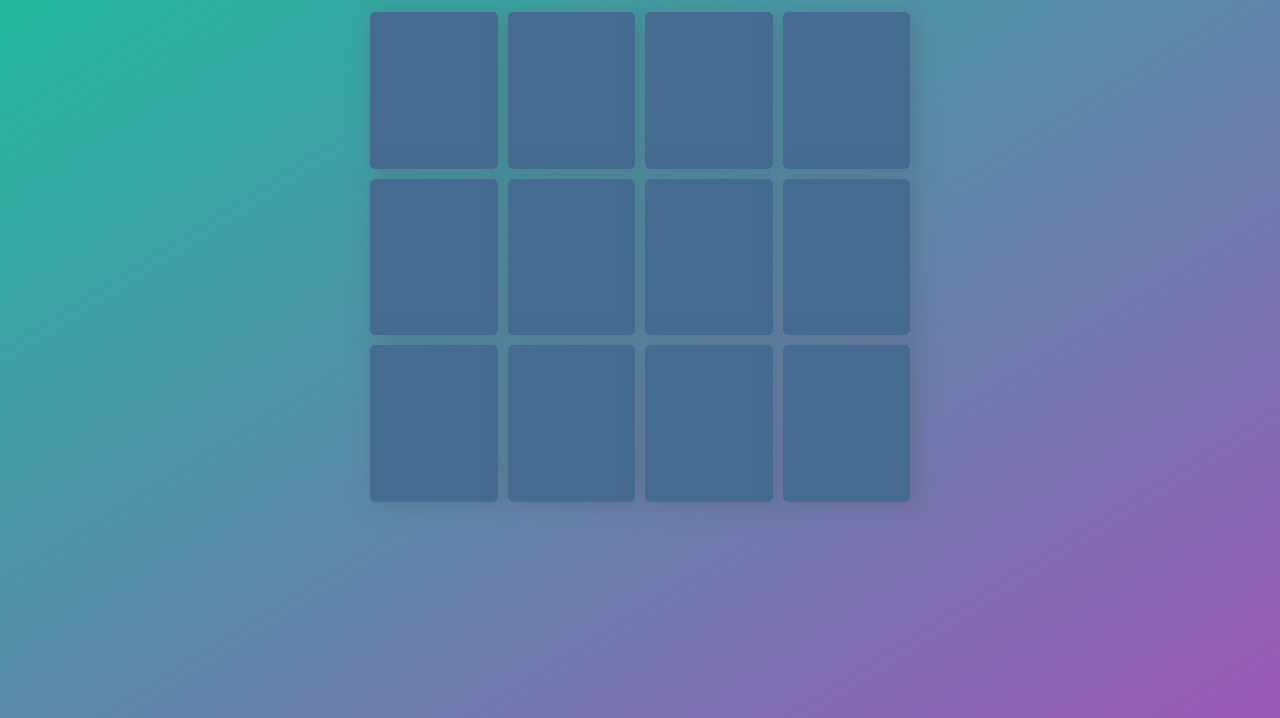
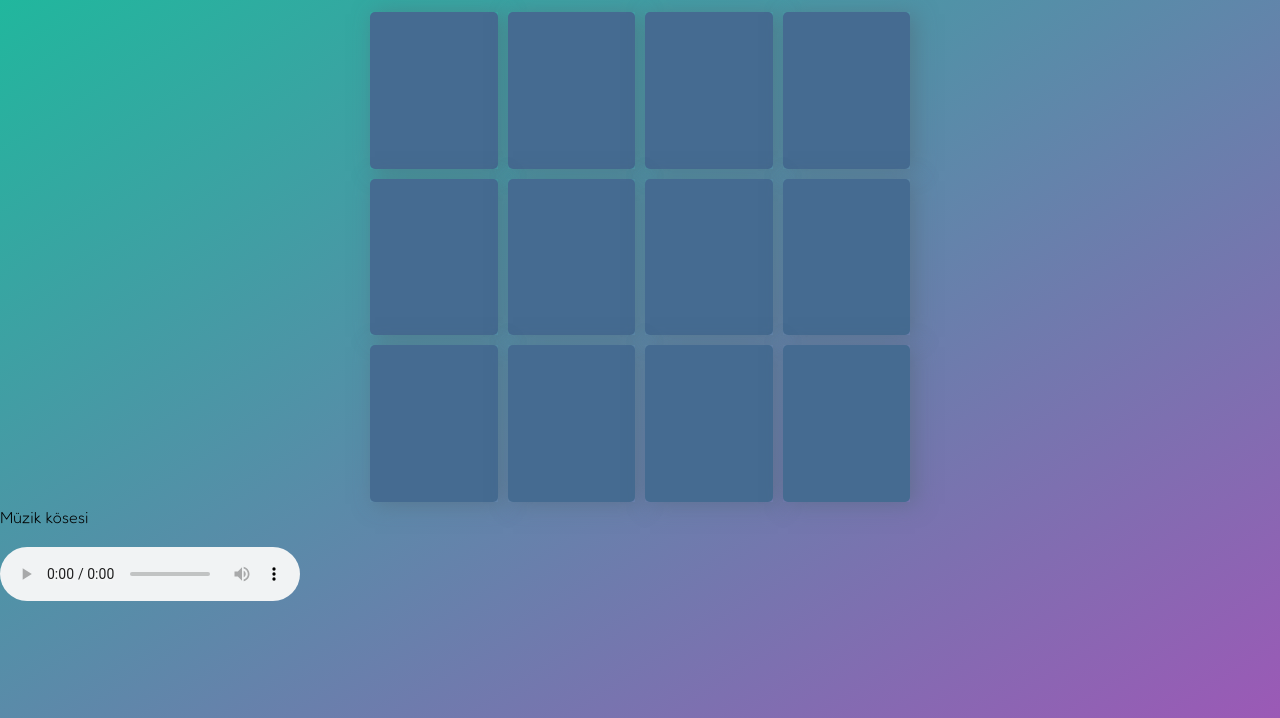
Before and after one commit to tunhnt/minik-bir-web-oyunu-denemesi, a plain HTML site: page index.html in a window 1280 px wide. Shown: the part 82-800 px from the top of the page. Drawn offline with Linux system fonts and the light colour scheme.

Commit message:
Update index.html

```diff
--- a/index.html
+++ b/index.html
@@ -94,6 +94,12 @@
         </div>
     </section>
 
+    <p>Müzik kösesi</p>
+    <br />
+    <audio controls autoplay loop>
+        <source src="audio/linet.mp3" type="audio/mpeg">
+    </audio>
+
    <script src="javascript.js"></script>
 </body>
 </html>
```
